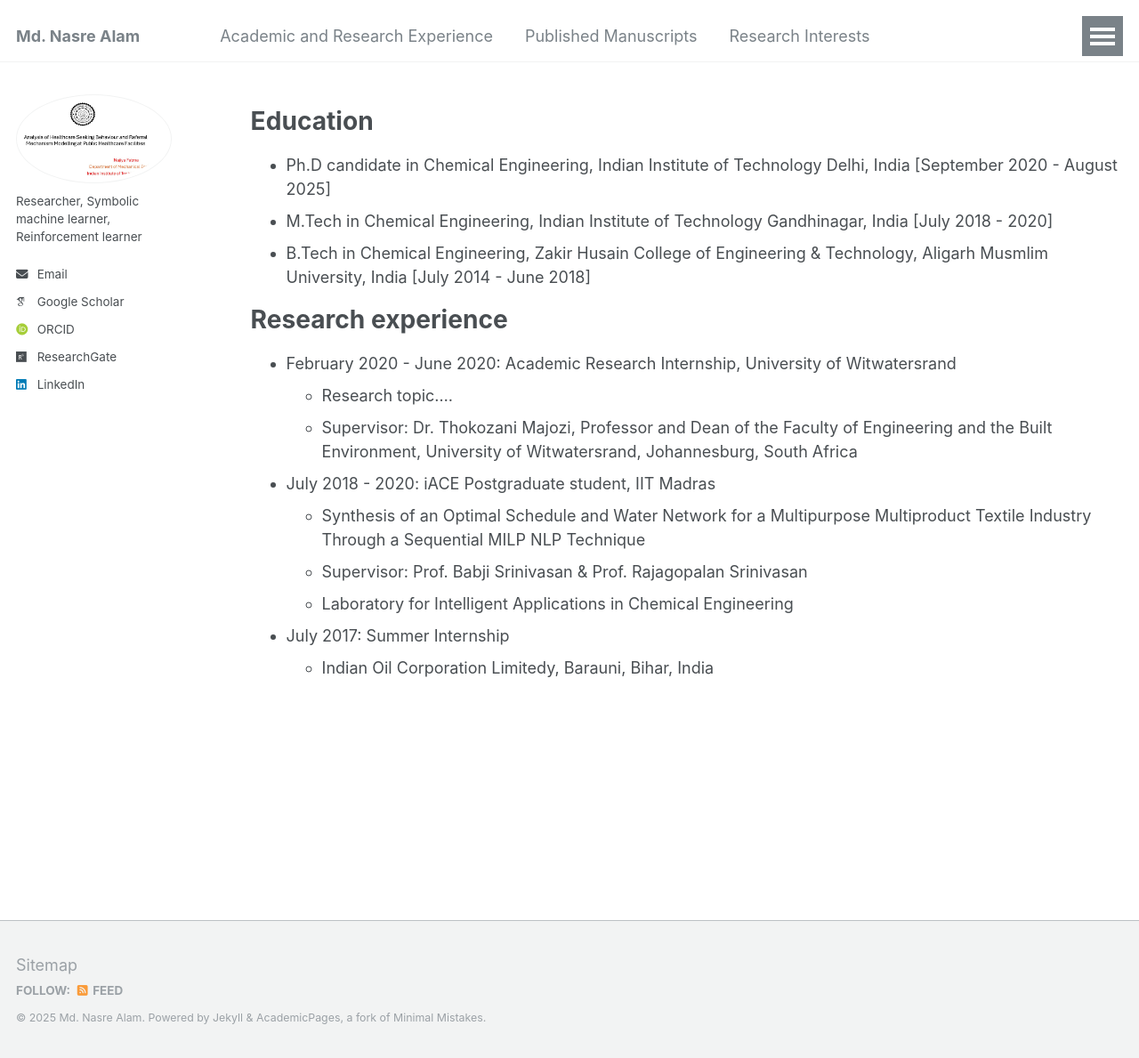
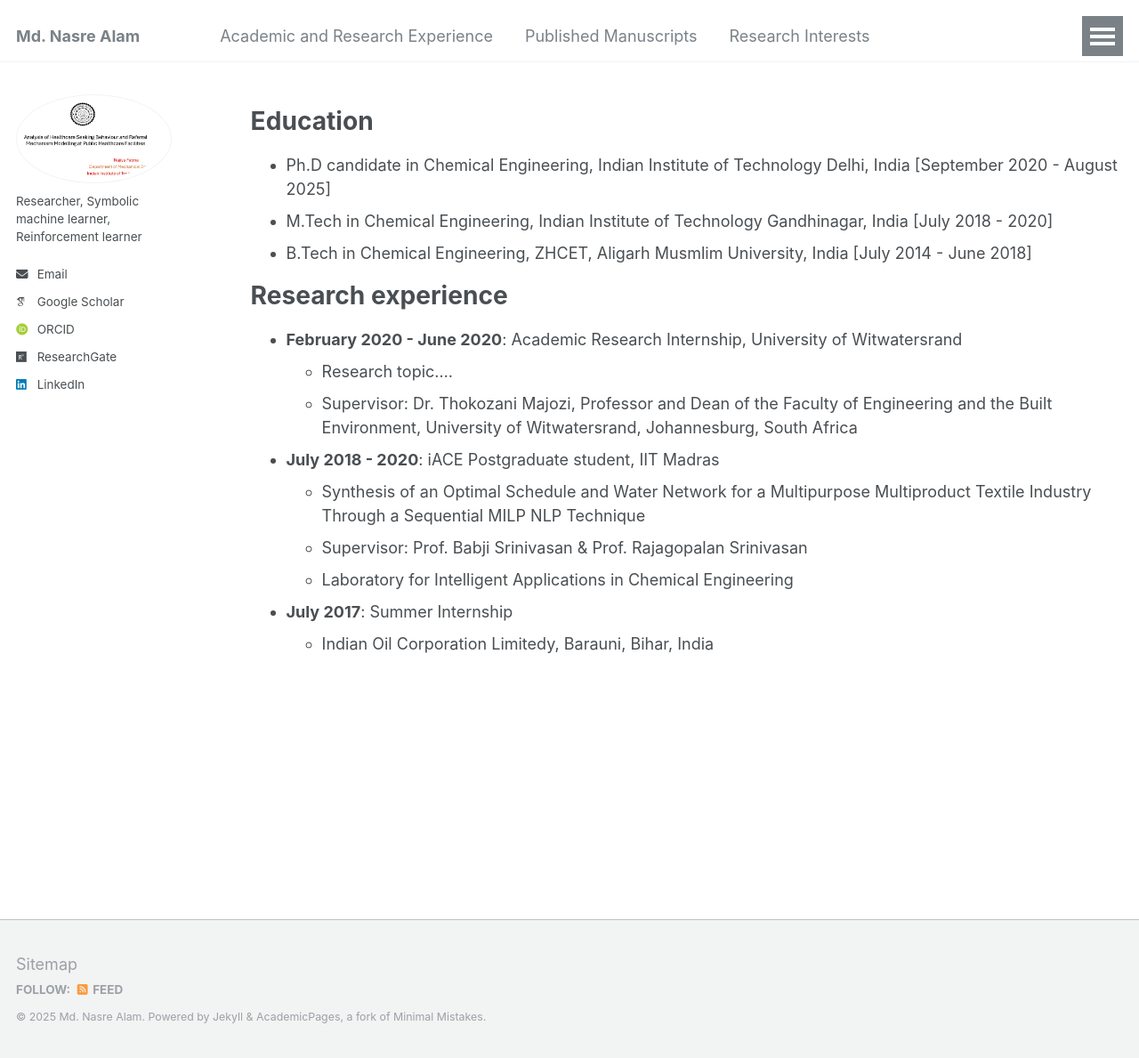
Before and after one commit to mdnasreiit/mdnasreiit.github.io, a Jekyll site: the page built from _pages/cv.md, in a window 1280 px wide and 1189 px high. Shown: the whole window at 89% size. Built offline with Jekyll 4.4.1, drawn with Linux system fonts in a browser that asks for light colours; some web fonts are replaced.

Commit message:
Update cv.md

```diff
--- a/_pages/cv.md
+++ b/_pages/cv.md
@@ -13,21 +13,21 @@ Education
 ======
 * Ph.D candidate in Chemical Engineering, Indian Institute of Technology Delhi, India [September 2020 - August 2025]
 * M.Tech in Chemical Engineering, Indian Institute of Technology Gandhinagar, India [July 2018 - 2020]
-* B.Tech in Chemical Engineering, Zakir Husain College of Engineering & Technology, Aligarh Musmlim University, India [July 2014 - June 2018]
+* B.Tech in Chemical Engineering, ZHCET, Aligarh Musmlim University, India [July 2014 - June 2018]
 
 
 Research experience
 ======
-* February 2020 - June 2020: Academic Research Internship, University of Witwatersrand
+* **February 2020 - June 2020**: Academic Research Internship, University of Witwatersrand
   * Research topic....
   * Supervisor: Dr. Thokozani Majozi, Professor and Dean of the Faculty of Engineering and the Built Environment, University of
   Witwatersrand, Johannesburg, South Africa <br>
 
-* July 2018 - 2020: iACE Postgraduate student, IIT Madras
+* **July 2018 - 2020**: iACE Postgraduate student, IIT Madras
   * Synthesis of an Optimal Schedule and Water Network for a Multipurpose Multiproduct Textile Industry Through a Sequential MILP
     NLP Technique
   * Supervisor: Prof. Babji Srinivasan & Prof. Rajagopalan Srinivasan
   * Laboratory for Intelligent Applications in Chemical Engineering <br>
 
-* July 2017: Summer Internship
+* **July 2017**: Summer Internship
   * Indian Oil Corporation Limitedy, Barauni, Bihar, India
```
